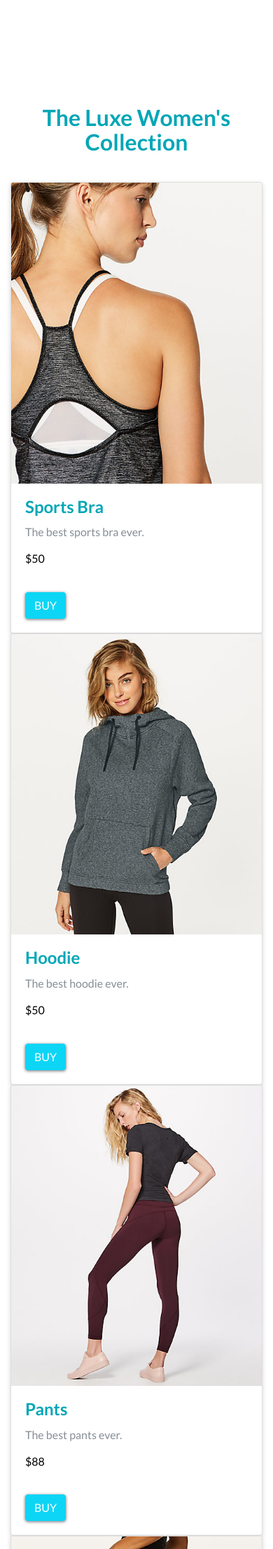
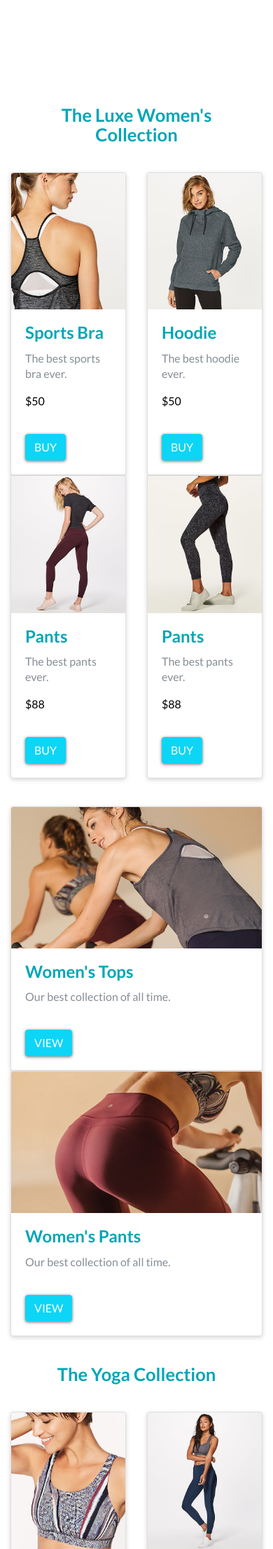
Before and after one commit to ninalouw/term3-wk4, a PHP site: page / in a window 390 px wide. Shown: the part 754-2967 px from the top of the page at 70% size. Run offline with PHP 8.4, Linux system fonts and the light colour scheme; some libraries are stand-ins or nearby versions.

Commit message:
add mobile styles

```diff
--- a/css/styles.css
+++ b/css/styles.css
@@ -329,4 +329,13 @@ hr {
   .logo {
     width: 10%;
   }
+  .card-mobile {
+    width: 50%;
+  }
+  h2 {
+    font-size: 1.6rem;
+  }
+  .contact-details {
+    margin-top: 30px;
+  }
 }
--- a/css/styles.scss
+++ b/css/styles.scss
@@ -354,4 +354,13 @@ hr {
         .logo {
             width:10%;
         }
+        .card-mobile {
+            width:50%;
+        }
+        h2 {
+            font-size: 1.6rem;
+        }
+        .contact-details {
+            margin-top:30px;
+        }
     }
--- a/index.php
+++ b/index.php
@@ -21,7 +21,7 @@
     <!-- start of product cards -->
     <h2 class="text-center">The Luxe Women's Collection</h2>
     <div class="row">
-        <div class="col-lg-3 col-md-3 col-sm-6 col-xs-6">
+        <div class="col-lg-3 col-md-3 col-sm-6 col-xs-6 card-mobile">
             <div class="card">
             <img class="card-img-top" src="img/bra-1.jpeg" alt="Card image">
             <div class="card-body">
@@ -33,7 +33,7 @@
             </div>
         </div>
 
-        <div class="col-lg-3 col-md-3 col-sm-6 col-xs-6">
+        <div class="col-lg-3 col-md-3 col-sm-6 col-xs-6 card-mobile">
             <div class="card">
             <img class="card-img-top" src="img/hoodie-1.jpeg" alt="Card image">
             <div class="card-body">
@@ -45,7 +45,7 @@
             </div>
         </div>
 
-        <div class="col-lg-3 col-md-3 col-sm-6 col-xs-6">
+        <div class="col-lg-3 col-md-3 col-sm-6 col-xs-6 card-mobile">
             <div class="card">
             <img class="card-img-top" src="img/pants-1.jpeg" alt="Card image cap">
             <div class="card-body">
@@ -57,7 +57,7 @@
             </div>
         </div>
 
-        <div class="col-lg-3 col-md-3 col-sm-6 col-xs-6">
+        <div class="col-lg-3 col-md-3 col-sm-6 col-xs-6 card-mobile">
             <div class="card">
             <img class="card-img-top" src="img/pants-2.jpeg" alt="Card image cap">
             <div class="card-body">
@@ -74,7 +74,7 @@
 
     <!-- larger image section -->
     <div class="row center-container">
-        <div class="col-lg-5 col-md-5 col-sm-3 col-xs-6">
+        <div class="col-lg-5 col-md-5 col-sm-6 col-xs-12">
             <div class="card">
             <img class="card-img-top" src="img/top-md.jpeg" alt="Card image cap">
             <div class="card-body">
@@ -85,7 +85,7 @@
             </div>
         </div>
 
-        <div class="col-lg-5 col-md-5 col-sm-3 col-xs-6">
+        <div class="col-lg-5 col-md-5 col-sm-6 col-xs-12">
             <div class="card">
             <img class="card-img-top" src="img/pants-md.jpeg" alt="Card image cap">
             <div class="card-body">
@@ -100,7 +100,7 @@
     <!-- second card section -->
     <h2 class="text-center">The Yoga Collection</h2>
     <div class="row">
-        <div class="col-lg-3 col-md-3 col-sm-6 col-xs-6">
+        <div class="col-lg-3 col-md-3 col-sm-6 col-xs-6 card-mobile">
             <div class="card">
             <img class="card-img-top" src="img/bra-2.jpeg" alt="Card image">
             <div class="card-body">
@@ -112,7 +112,7 @@
             </div>
         </div>
 
-        <div class="col-lg-3 col-md-3 col-sm-6 col-xs-6">
+        <div class="col-lg-3 col-md-3 col-sm-6 col-xs-6 card-mobile">
             <div class="card">
             <img class="card-img-top" src="img/pants-5.jpeg" alt="Card image">
             <div class="card-body">
@@ -124,7 +124,7 @@
             </div>
         </div>
 
-        <div class="col-lg-3 col-md-3 col-sm-6 col-xs-6">
+        <div class="col-lg-3 col-md-3 col-sm-6 col-xs-6 card-mobile">
             <div class="card">
             <img class="card-img-top" src="img/top-1.jpeg" alt="Card image cap">
             <div class="card-body">
@@ -136,7 +136,7 @@
             </div>
         </div>
 
-        <div class="col-lg-3 col-md-3 col-sm-6 col-xs-6">
+        <div class="col-lg-3 col-md-3 col-sm-6 col-xs-6 card-mobile">
             <div class="card">
             <img class="card-img-top" src="img/pants-7.jpeg" alt="Card image cap">
             <div class="card-body">
--- a/partials/header.php
+++ b/partials/header.php
@@ -23,7 +23,7 @@
   </head>
     <body>
       <nav class="navbar navbar-expand-lg navbar-light bg-light">
-        <span><a class="navbar-brand logo-text" href="#"><img class="logo" src="img/logo.png" alt="logo">Time To Do You</a></span>
+        <span><a class="navbar-brand logo-text" href="index.php"><img class="logo" src="img/logo.png" alt="logo">Time To Do You</a></span>
         <button class="navbar-toggler" type="button" data-toggle="collapse" data-target="#navbarNav" aria-controls="navbarNav" aria-expanded="false" aria-label="Toggle navigation">
           <span class="navbar-toggler-icon"></span>
         </button>
--- a/products.php
+++ b/products.php
@@ -49,7 +49,7 @@
                     $categoryName = $rowArray["category_name"];
                     $lowerCaseCategory = strtolower($rowArray["category_name"]);
                     echo "
-                        <div class='category col-lg-3 col-md-3 col-sm-6 col-xs-6' data-category='".$categoryName."'>
+                        <div class='category col-lg-3 col-md-3 col-sm-6 col-xs-6 card-mobile' data-category='".$categoryName."'>
                             <input type='hidden' name='".$productId."' value='".$productId."'>
                             <input type='hidden' name='".$categoryId."' value='".$categoryId."'>
                             <div class='card'>
```
Also changed, not shown: css/styles.min.css.
